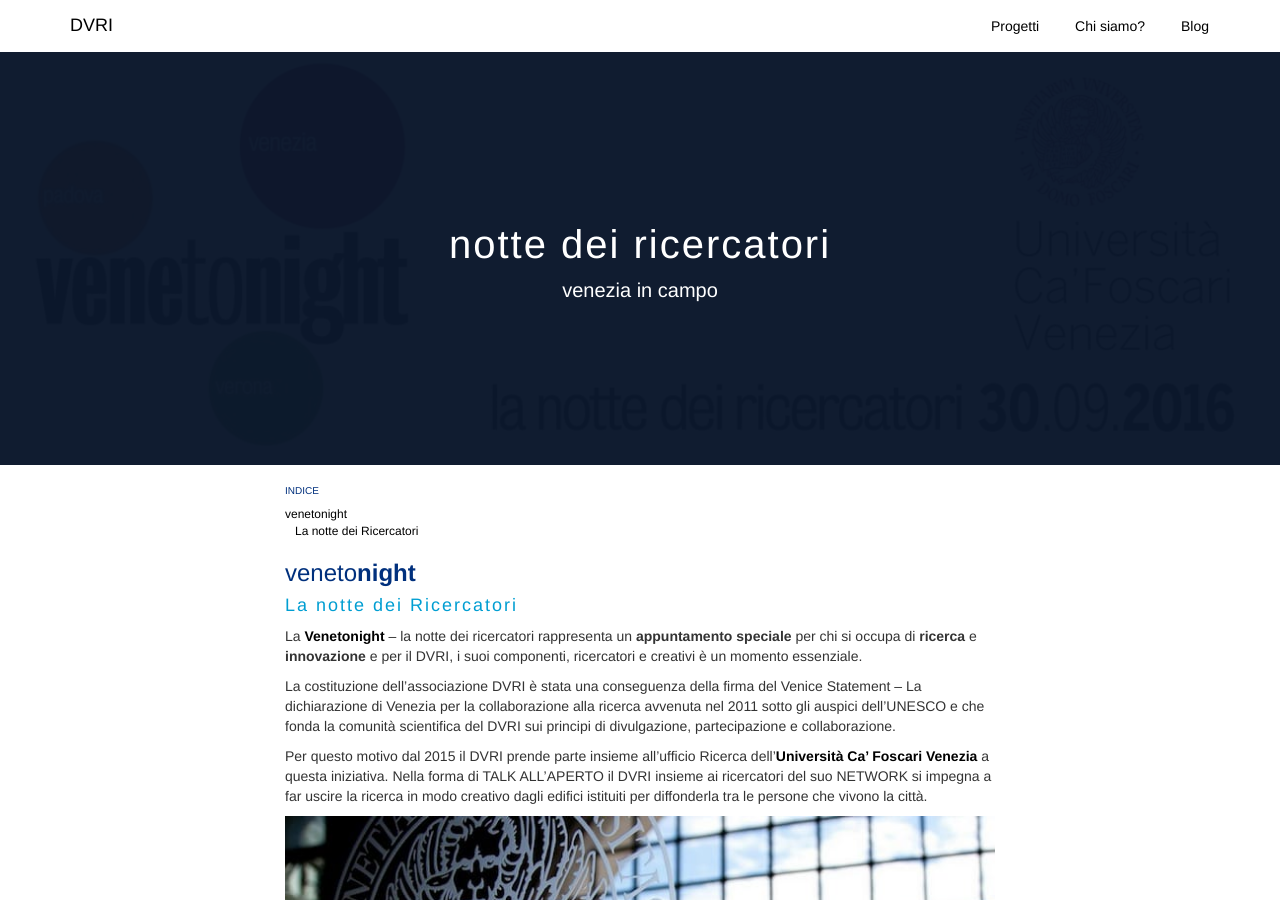
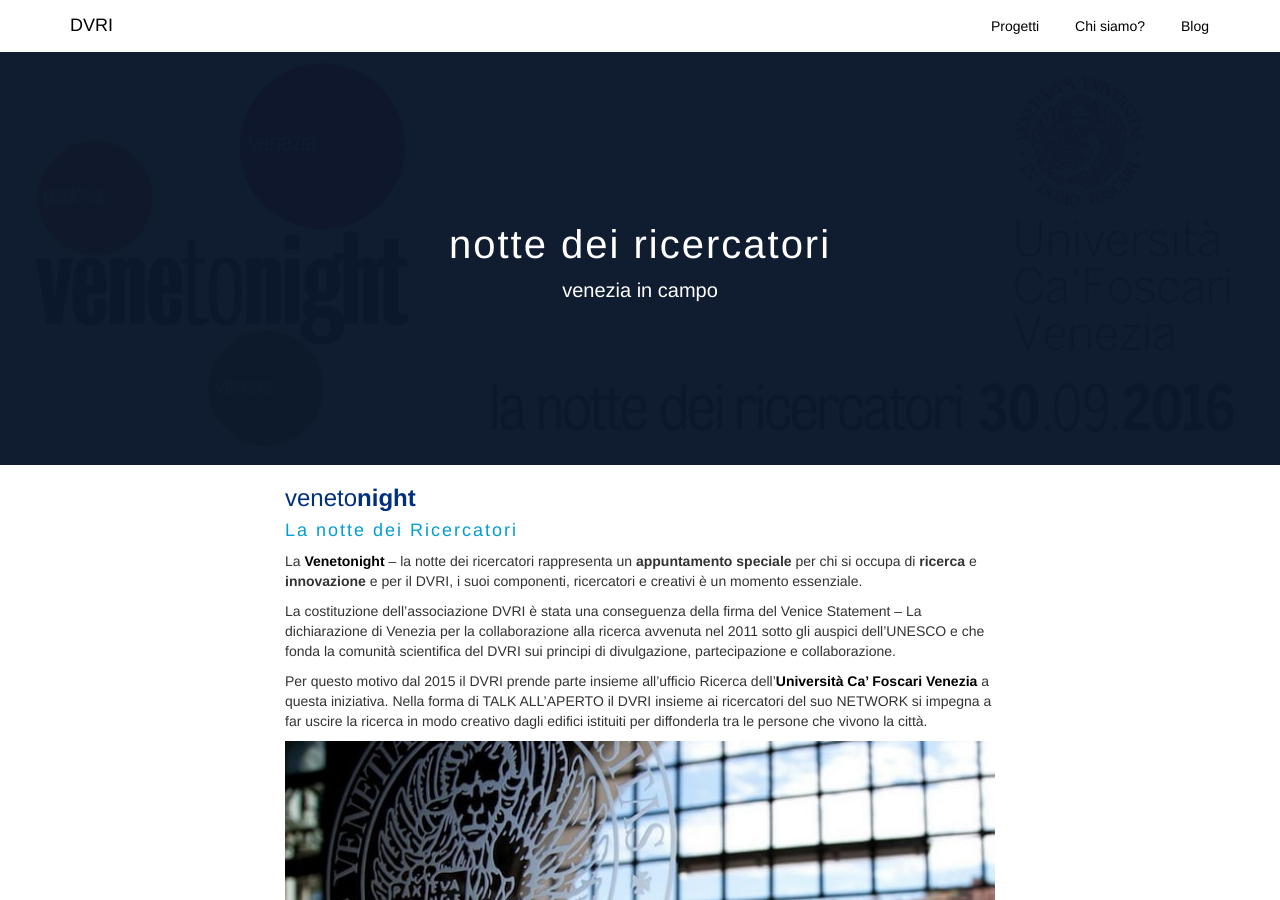
Before and after one commit to simonini/dvri-j-theme, a Jekyll site: the page built from progetti/notte-dei-ricercatori.html, in a window 1280 px wide and 900 px high. Built offline with Jekyll 4.4.1, drawn with Linux system fonts in a browser that asks for light colours; the table of contents is made by our own code; some of the changed lines change nothing that is shown.

Commit message:
rimosso l'indice da veneto night (inutile per scarsità di contenuto)

```diff
--- a/_includes/sommario.html
+++ b/_includes/sommario.html
@@ -1,6 +1,8 @@
-<div class="sommario-container share-page ">
+{% if page.toc == true %}
+<div class="sommario-container ">
   <div class="sommario" >
     <h3>Indice</h3>
     {{ content | toc_only }}
   </div><!--.sommario-->
 </div><!--.share-page-->
+{% endif%}
--- a/progetti/notte-dei-ricercatori.html
+++ b/progetti/notte-dei-ricercatori.html
@@ -3,12 +3,11 @@
 page_id: notte-dei-ricercatori
 title: Notte dei ricercatori
 claim: Venezia in Campo
-toc: true
+toc: false
 ---
 
 <h3>veneto<strong>night</strong></h3>
 <h4>La notte dei Ricercatori</h4>
-
 
 <p>La <a href="http://www.venetonight.it/" target="_blank"><strong>Venetonight</strong></a> – la notte dei ricercatori rappresenta un <strong>appuntamento speciale</strong> per chi si occupa di <strong>ricerca</strong> e <strong>innovazione</strong> e per il DVRI, i suoi componenti, ricercatori e creativi è un momento essenziale.</p>
 <p>La costituzione dell’associazione DVRI è stata una conseguenza della firma del Venice Statement – La dichiarazione di Venezia per la collaborazione alla ricerca avvenuta nel 2011 sotto gli auspici dell’UNESCO e che  fonda la comunità scientifica del DVRI sui principi di divulgazione, partecipazione e collaborazione.</p>
```
